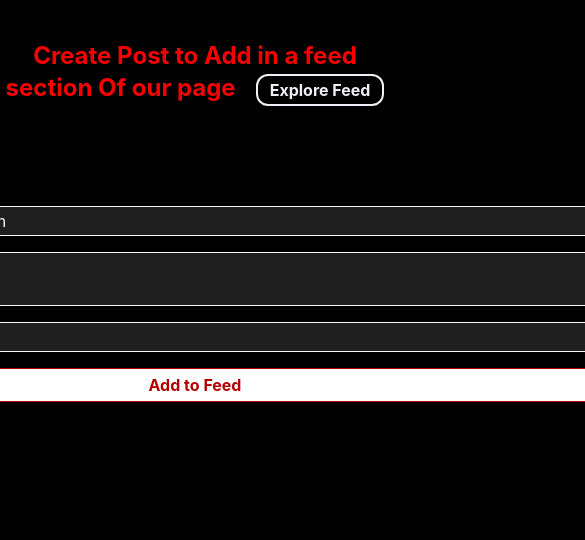
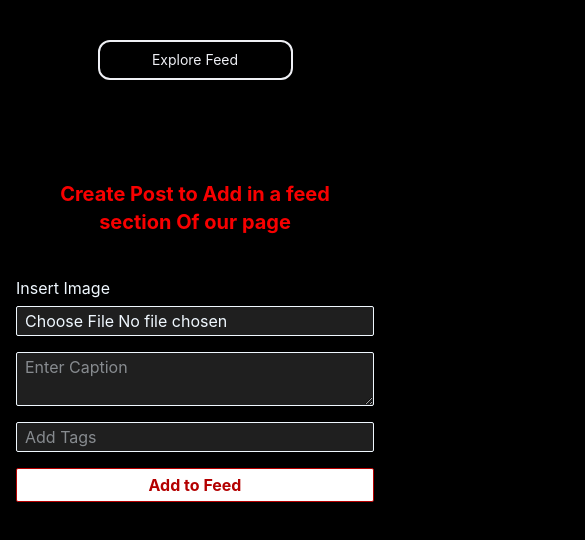
Before and after one commit to amansethiya/feed-post, a React app: page /create-post in a window 390 px wide. Shown: the top 540 px of the page, 585 px wide, since content can reach past the window. Built offline with nearby package versions, Linux system fonts and the light colour scheme; the HTML template or start-up script is replaced by a standard one.

Commit message:
fix: make application responsive

```diff
--- a/src/create_post.jsx
+++ b/src/create_post.jsx
@@ -23,29 +23,30 @@ const create_post = () => {
   };
   return (
     <>
-      <section className="w-full h-full flex flex-col gap-10  pt-10">
-        <h1 className="text-center text-2xl font-bold text-[#f80000] ">
-          Create Post to Add in a feed section Of our page
-          <Link
-            to="/"
-            className="cursor-pointer text-[#eff0f5] text-[16px] border-2 py-1 px-3 rounded-xl ml-5"
-          >
-            Explore Feed
-          </Link>
+      <section className="w-full  h-full flex flex-col gap-10  pt-10 ">
+        <Link
+          to="/"
+          className=" text-center cursor-pointer w-[50%] self-center text-[#eff0f5] text-sm border-2 py-2 px-10 rounded-xl"
+        >
+          Explore Feed
+        </Link>
+
+        <h1 className="text-center text-xl  font-bold text-[#f80000] px-8 pt-15">
+          Create Post to Add in a feed section Of our page <br></br>
         </h1>
 
         <form
           onSubmit={handleSubmit}
-          className="flex flex-col items-center  gap-4 pt-8 pb-20"
+          className="flex flex-col items-center  gap-4  px-4 "
         >
-          <div className="flex flex-col gap-1.5">
+          <div className="flex flex-col gap-1.5 w-full max-w-[800px]">
             <label htmlFor="">Insert Image</label>
             <input
               type="file"
               name="image"
               accept="image/*"
               required
-              className="border-1 w-[800px] bg-[#1f1f1f]  rounded-xs px-2 py-0.5 "
+              className="border-1  bg-[#1f1f1f]  rounded-xs px-2 py-0.5 "
             />
           </div>
 
@@ -54,7 +55,7 @@ const create_post = () => {
             name="caption"
             maxLength={30}
             required
-            className="border-1 w-[800px] bg-[#1f1f1f] rounded-xs px-2 py-0.5"
+            className="border-1 w-full max-w-[800px]  bg-[#1f1f1f] rounded-xs px-2 py-0.5"
           ></textarea>
 
           <input
@@ -62,13 +63,13 @@ const create_post = () => {
             type="text"
             name="tags"
             required
-            className="border-1 w-[800px] bg-[#1f1f1f]  rounded-xs px-2 py-0.5 "
+            className="border-1 w-full max-w-[800px] bg-[#1f1f1f]  rounded-xs px-2 py-0.5 "
           />
           <button
             type="submit"
             disabled={loading}
             value="Submit"
-            className="border-1 w-[800px] rounded-xs bg-[#ffffff] p-1 cursor-pointer text-[#b40000] font-bold"
+            className="border-1 w-full max-w-[800px] rounded-xs bg-[#ffffff] p-1 cursor-pointer text-[#b40000] font-bold"
           >
             {loading ? "Uploading Post..." : "Add to Feed"}
           </button>
--- a/src/feed.jsx
+++ b/src/feed.jsx
@@ -14,18 +14,18 @@ const Feed = () => {
   }, []);
   return (
     <>
-      <section className="feeds py-10">
-        <h1 className="text-center text-2xl font-bold text-[#f80000] py-10">
+      <section className="w-full  h-full flex flex-col gap-10  pt-10 ">
+        <Link
+          to="./create-post"
+          className="text-center cursor-pointer w-[50%] self-center text-[#eff0f5] text-sm border-2 py-2 px-10 rounded-xl"
+        >
+          Create Post
+        </Link>
+        <h1 className="text-center text-xl  font-bold text-[#f80000] px-8 pt-15">
           Feeds That Created By You Guys{" "}
-          <Link
-            to="./create-post"
-            className="cursor-pointer text-[#eff0f5] text-[16px] border-2 py-1 px-3 rounded-xl ml-5"
-          >
-            Create Post
-          </Link>
         </h1>
 
-        <div className="grid grid-cols-4 gap-2 px-5">
+        <div className="grid sm:grid-cols-4 grid-cols-2 gap-2 px-5">
           {posts.length > 0 ? (
             posts.map((post) => (
               <div
```
